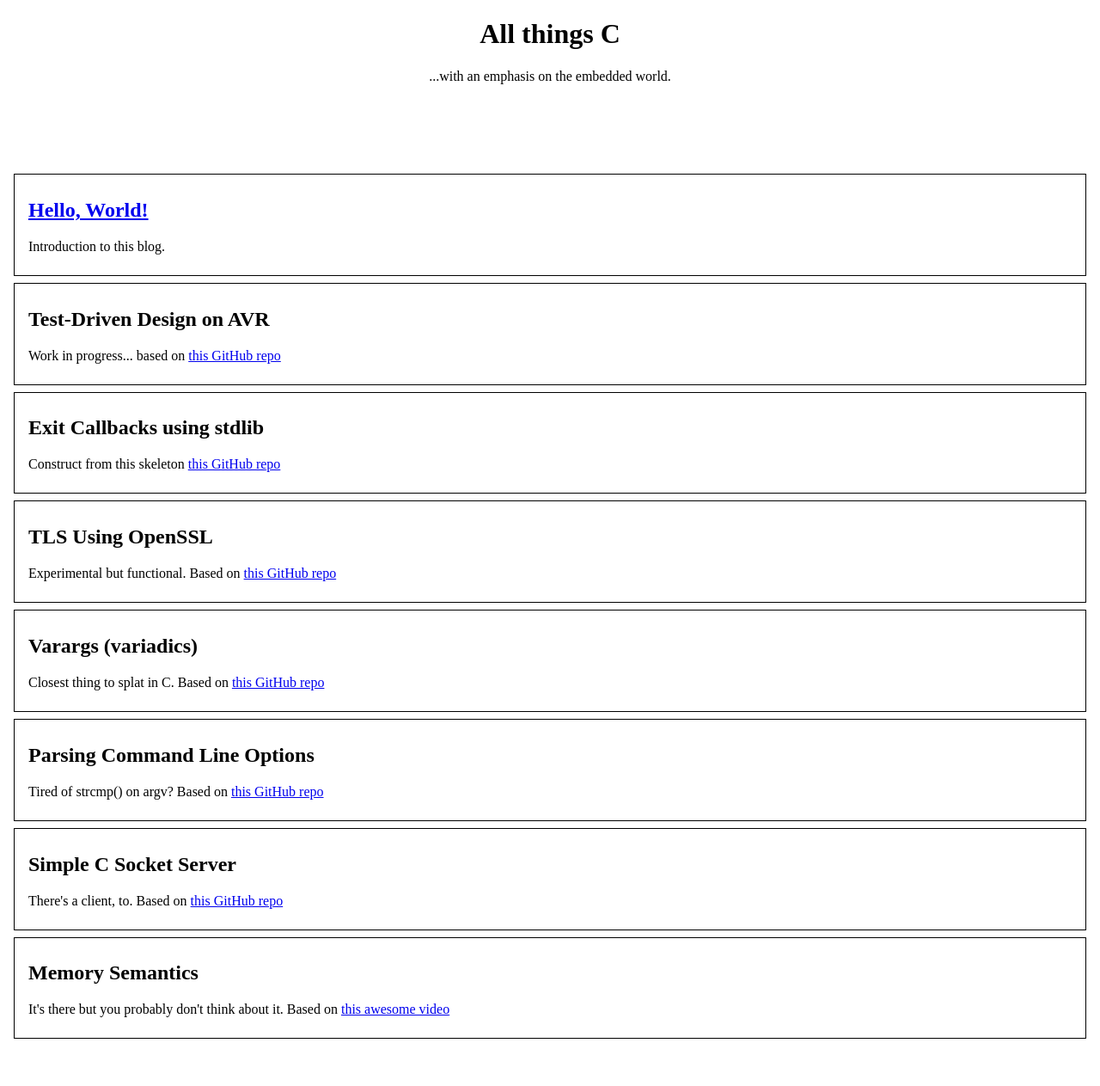
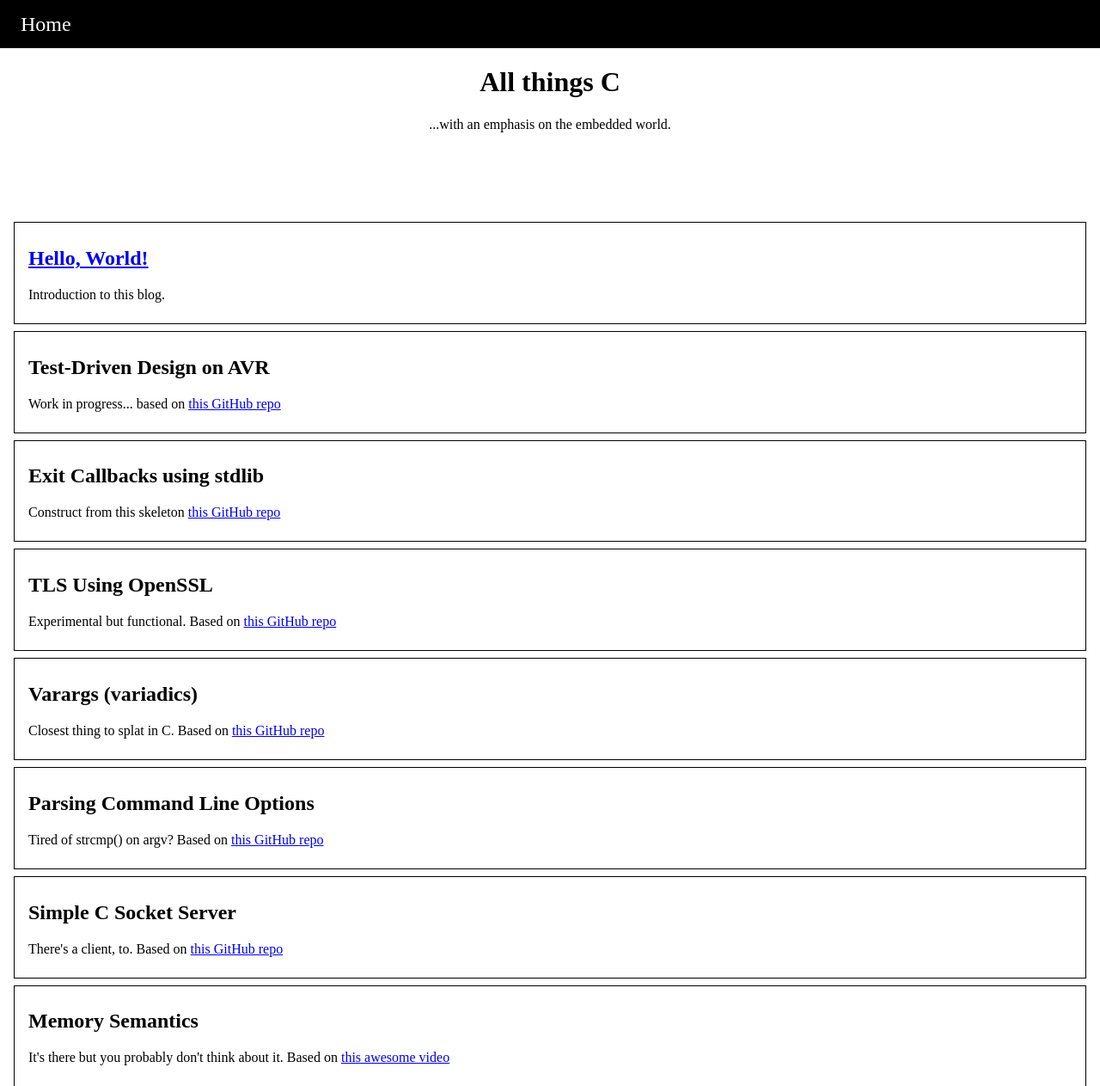
Before and after one commit to KevinWMatthews/personal_website, a Flask app: page /blog/c in a window 1280 px wide. Shown: the top 1263 px of the page at 86% size. Before the commit the page ends 1208 px from the top, so only its background shows below. Run offline with Flask 2, Linux system fonts and the light colour scheme.

Commit message:
Add nav links with effects

```diff
--- a/personal_website/static/css/blog.css
+++ b/personal_website/static/css/blog.css
@@ -1,4 +1,7 @@
 :root {
+    --nav-background: black;
+    --nav-foreground: white;
+    --nav-highlight: blue;
     --code-color: #cccccc;
 }
 
@@ -7,6 +10,28 @@ html, body {
     margin: 0;
     scroll-behavior: smooth;
     text-align: center;
+}
+nav {
+    top: 0;
+    position: sticky;
+    height: 7vh;
+    background-color: var(--nav-background);
+    text-align: left;
+}
+.nav-wrap {
+    position: relative;
+    top: 50%;
+    transform: translate(0, -50%);
+}
+.link {
+    color: var(--nav-foreground);
+    text-decoration-line: none;
+    padding-left: 3vh;
+    padding-right: 3vh;
+    font-size: 24px;
+}
+.link:hover {
+    color: var(--nav-highlight);
 }
 section {
     padding-top: 10vh;
--- a/personal_website/templates/c_blog.html
+++ b/personal_website/templates/c_blog.html
@@ -6,6 +6,12 @@
     <title>C Language</title>
   </head>
   <body>
+    <nav>
+      <div class="nav-wrap">
+        <a href="#home" class="link">Home</a>
+      </div>
+    </nav>
+
     <header id="home" class="">
       <h1>All things C</h1>
       <p>...with an emphasis on the embedded world.</p>
```
